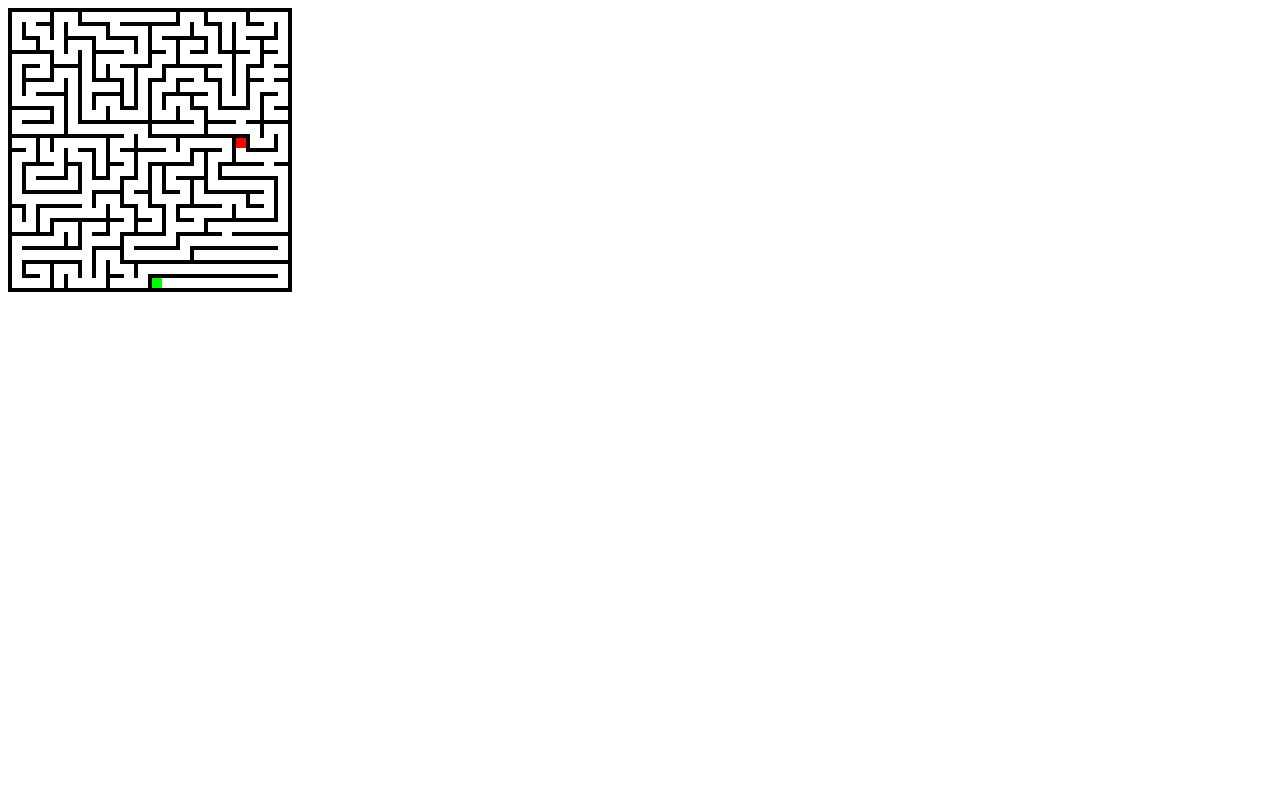
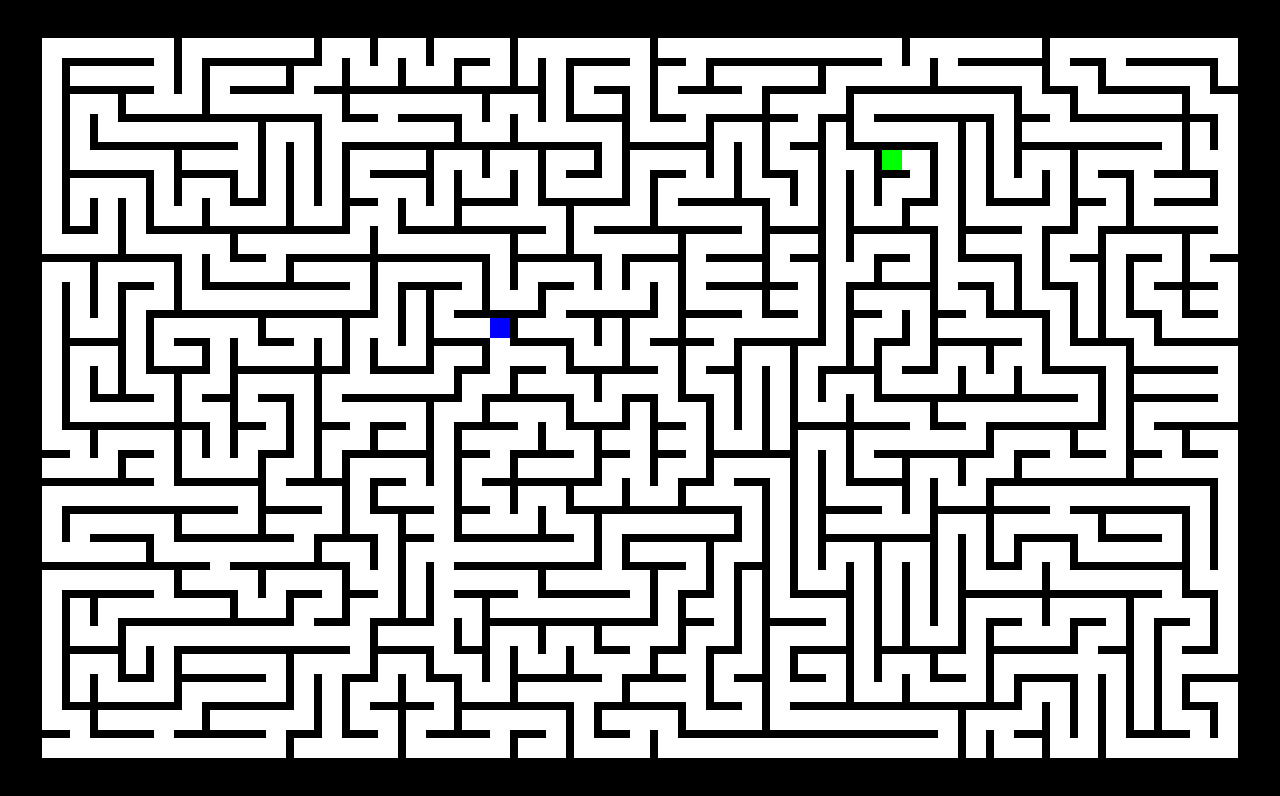
Before and after one commit to steren/labyrinth, a plain HTML site: page index.html in a window 1280 px wide. Drawn offline with Linux system fonts and the light colour scheme.

Commit message:
use window size as maze size

```diff
--- a/index.html
+++ b/index.html
@@ -1,11 +1,8 @@
 <link rel="stylesheet" type="text/css" media="screen" href="style.css">
 
-<!--
-<label for="settings-size">Size</label>
-<input type="range" id="settings-size"/>
--->
-
-<canvas id="canvas" />
+<div id="container">
+    <canvas id="canvas" />
+</div>
 
 <script src="components/underscore/underscore.js"></script>
 
--- a/labyrinth-canvas-renderer.js
+++ b/labyrinth-canvas-renderer.js
@@ -2,14 +2,12 @@ function drawLabyrinth(canvasElement, parameters, matrix, matrixWallX, matrixWal
 
     /** Parameters needed to render the maze */
     var defaultParameters = {
-      /** ideal ratio to respect between the suqre size and the wall size */
-      squareWallRatio : 10,
-      squareSize : 10, //px
-      wallSize : 4,
+      squareSize : 20, //px
+      wallSize : 8, //px
       style: {
         backgroundColor: '#000',
         squareColor: '#fff',
-        startColor: '#f00',
+        startColor: '#00f',
         endColor: '#0f0',
         pathColor: '#aaf'
       },
@@ -26,16 +24,6 @@ function drawLabyrinth(canvasElement, parameters, matrix, matrixWallX, matrixWal
 
     var width = matrix.length;
     var height = matrix[0].length;
-
-
-    /** Will set parameters.squareSize and wallSize to better match the desired width and height considering the width and height of the parameters */
-    function computeSquareSize(desiredWidth, desiredHeight, parameters) {
-      var sizeW = desiredWidth / ( width * (1 + 1 / parameters.squareWallRatio));
-      var sizeH = desiredHeight / ( height * (1 + 1 / parameters.squareWallRatio));
-
-      parameters.squareSize = Math.floor(Math.min(sizeW, sizeH));
-      parameters.wallSize = Math.ceil(parameters.squareSize / parameters.squareWallRatio);
-    };
 
     function getColor(value) {
       if(!parameters.colorScheme) {
--- a/labyrinth-ui.js
+++ b/labyrinth-ui.js
@@ -1,11 +1,24 @@
 var canvas = document.getElementById('canvas');
+var container = document.getElementById('container');
+
+var computeAndDraw = function() {
+  var squareSize = 20; //px
+  var wallSize = 8; //px
+
+  var computedWidth = Math.floor(container.offsetWidth / (squareSize + wallSize));
+  var computedHeight = Math.floor(container.offsetHeight / (squareSize + wallSize));
 
   /** Parameters needed to generate the maze */
-var engineParameters = {}
+  var engineParameters = {
+    width: computedWidth, //units
+    height: computedHeight //units
+  }
 
   /** Parameters needed to render the maze */
-var renderParameters = {};
-
+  var renderParameters = {
+      squareSize : squareSize,
+      wallSize : wallSize
+  };
 
   var renderArtParameters = {
     squareSize : 1, //px
@@ -21,3 +34,8 @@ var renderArtParameters = {
   var result = labyrinth(engineParameters)
 
   drawLabyrinth(canvas, renderParameters, result.labyrinth, result.labWallX, result.labWallY, result.startPosition, result.endPosition, result.solution, result.maxDistance);
+}
+
+window.onresize = computeAndDraw;
+
+computeAndDraw();
--- a/labyrinth.js
+++ b/labyrinth.js
@@ -1,8 +1,8 @@
 function labyrinth(engineParameters) {
 
   var defaultEngineParameters = {
-      width: 20,
-      height: 20,
+      width: 20, //units
+      height: 20, //units
       startRandom : true,
       startPosition: {x:0, y:0},
       // between 0 and first element: no divergeance, first parameter and second : 2 tunnels, secod anfd 1 : 3 tunnels
--- a/style.css
+++ b/style.css
@@ -1,3 +1,16 @@
+body {
+    background: black;
+}
+
+#container {
+    position: absolute;
+    top: 30px;
+    right: 30px;
+    bottom: 30px;
+    left: 30px;
+}
+
 #canvas {
-
+    display: block;
+    margin: auto;
 }
```
Lines whose indentation alone changed are shown as unchanged.
